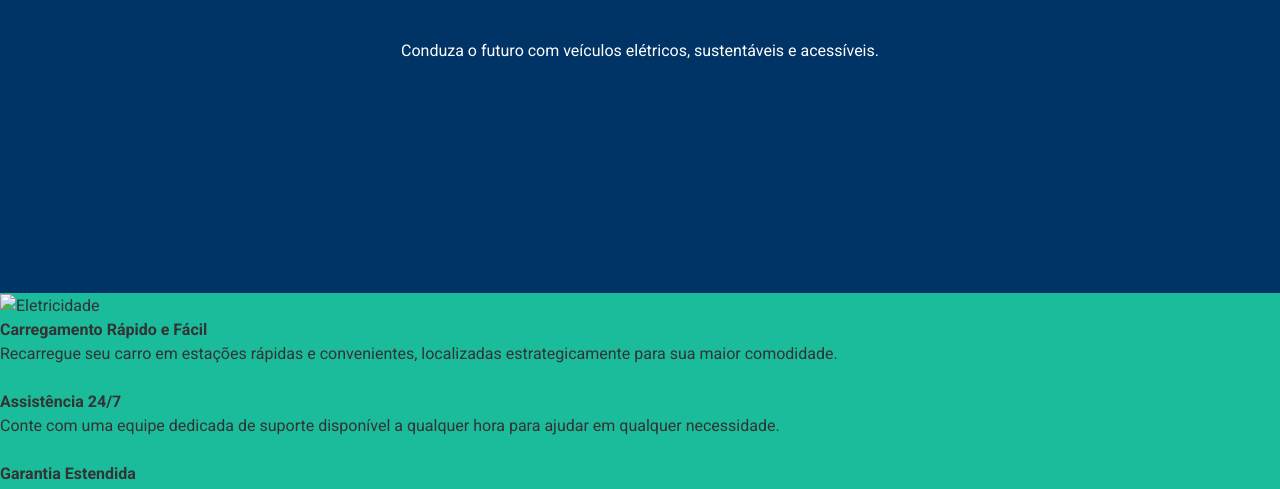
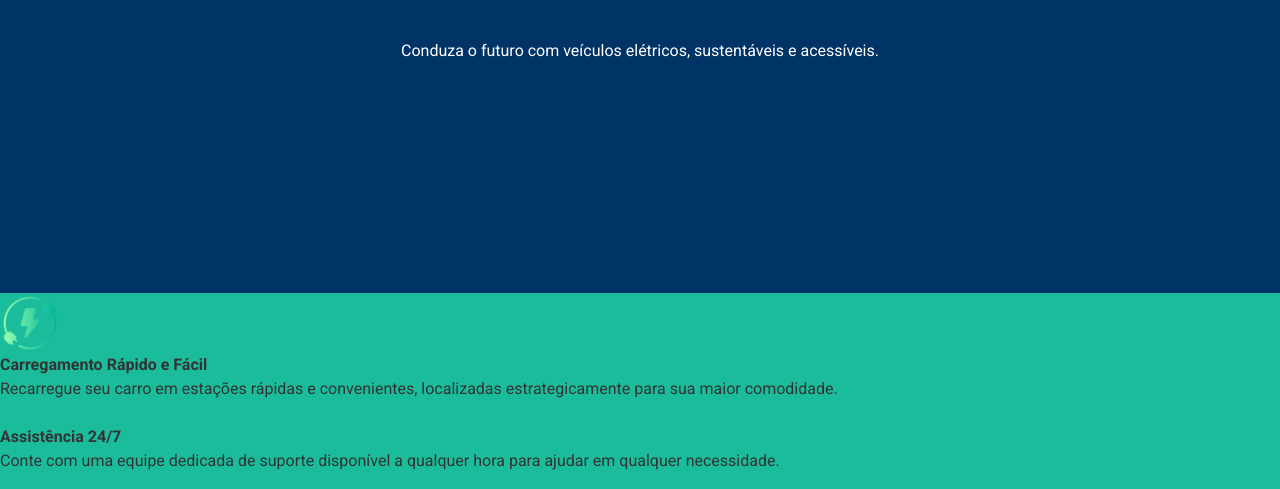
Before and after one commit to antoniocostajr01/ProjetoFinalDispMov, a plain HTML site: page Projeto Final DWDM/index.html in a window 1280 px wide. Shown: the part 295-784 px from the top of the page. Drawn offline with Linux system fonts and the light colour scheme.

Commit message:
2nd commit class 11/12

```diff
--- a/Projeto Final DWDM/css/style.css
+++ b/Projeto Final DWDM/css/style.css
@@ -40,7 +40,7 @@ body, h2, p {
     padding: 170px 20px;
 }
 .figurinhas{
-    width: 40px;
+    width: 60px;
 }
 
 .beneficios{
--- a/Projeto Final DWDM/index.html
+++ b/Projeto Final DWDM/index.html
@@ -40,7 +40,7 @@
     <section class="beneficios">
         <div>
             <div class="beneficio1">
-                <img src="/Projeto Final DWDM/img/corrida.png" alt="Eletricidade" class="eletricidade figurinhas">
+                <img src="/Projeto Final DWDM/img/energia-eletrica 1.png" alt="Eletricidade" class="eletricidade figurinhas">
                 <p><strong>Carregamento Rápido e Fácil</strong></p>
                 <p>Recarregue seu carro em estações rápidas e convenientes, localizadas estrategicamente para sua maior comodidade.</p>
             </div>
```
Also changed, not shown: Projeto Final DWDM/img/car10.png (added), Projeto Final DWDM/img/car11.png (added), Projeto Final DWDM/img/car12.png (added), Projeto Final DWDM/img/energia-eletrica 1.png (added).
